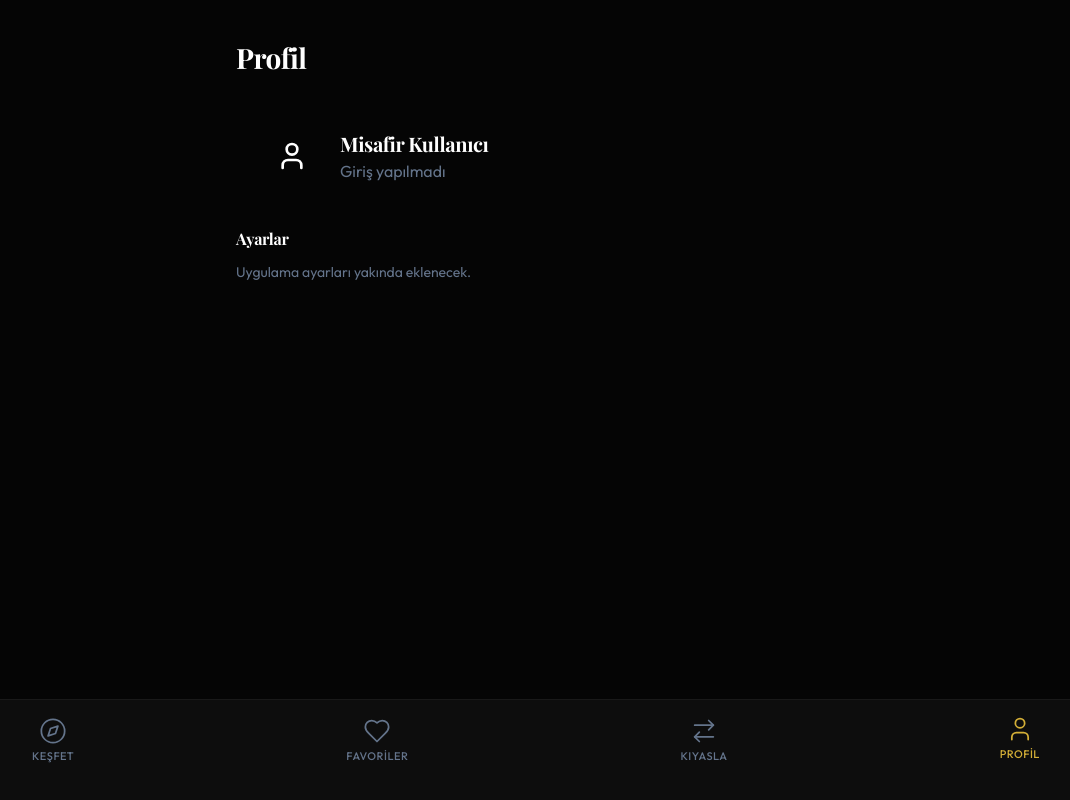
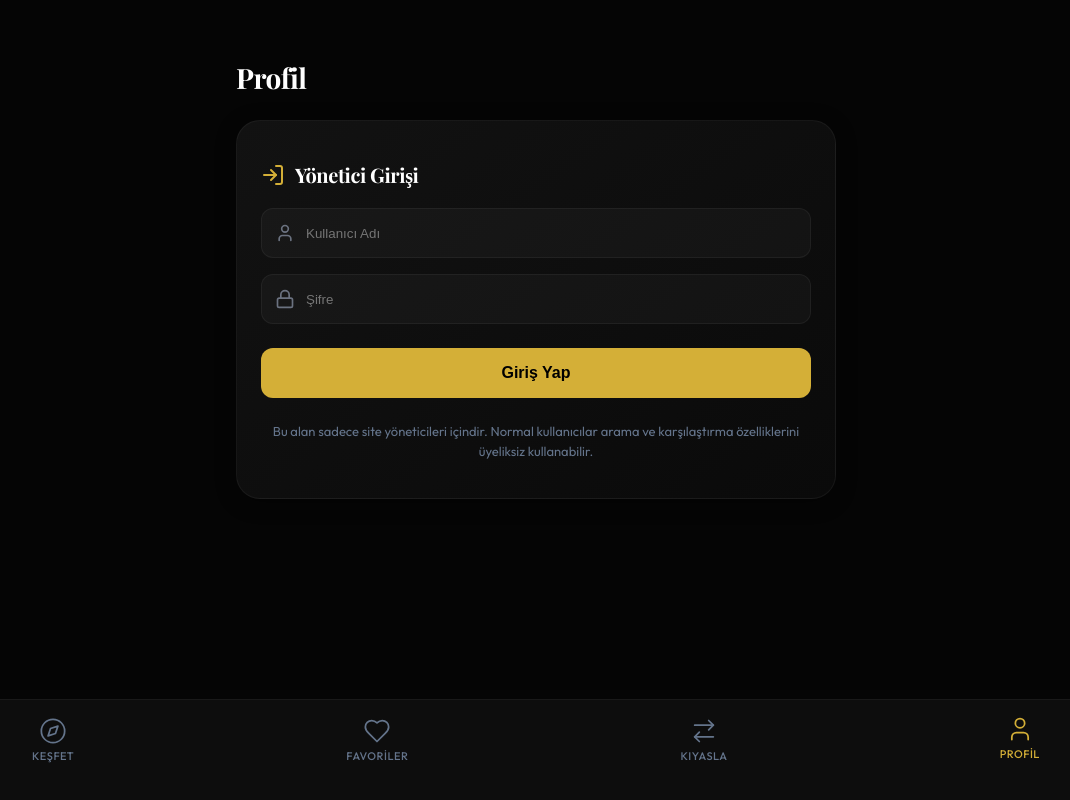
Before and after one commit to scraper-cos/Parfum-Sozluk-Web, a React (Vite) app: page /profile in a window 1280 px wide. Shown: the whole page, without its empty margins (104-1174 px from the left). Built offline with nearby package versions, Linux system fonts and the light colour scheme; a web font is replaced by a local one.

Commit message:
Update ProfilePage.jsx

```diff
--- a/src/pages/ProfilePage.jsx
+++ b/src/pages/ProfilePage.jsx
@@ -1,35 +1,153 @@
-import React from 'react';
-import { User } from 'lucide-react';
+import React, { useState } from 'react';
+import { User, LogIn, LogOut, ShieldCheck, Lock, User as UserIcon } from 'lucide-react';
+import { useAuth } from '../context/AuthContext';
 
 const ProfilePage = () => {
+    const { isAdmin, login, logout } = useAuth();
+
+    // Login Form State
+    const [username, setUsername] = useState('');
+    const [password, setPassword] = useState('');
+    const [error, setError] = useState('');
+
+    const handleLogin = (e) => {
+        e.preventDefault();
+        setError('');
+        const result = login(username, password);
+        if (!result.success) {
+            setError(result.message);
+        } else {
+            setUsername('');
+            setPassword('');
+        }
+    };
+
+    if (isAdmin) {
         return (
-        <div className="container">
-            <header style={{ marginBottom: '24px' }}>
+            <div className="container" style={{ paddingBottom: '100px' }}>
+                <header style={{ marginBottom: '24px', paddingTop: '20px' }}>
                     <h1 style={{ fontSize: '28px', fontWeight: 'bold', marginBottom: '8px' }}>Profil</h1>
                 </header>
 
-            <div className="card" style={{ display: 'flex', alignItems: 'center', gap: '16px', padding: '24px' }}>
+                <div className="premium-card" style={{ padding: '24px', borderRadius: '24px', marginBottom: '24px', background: 'linear-gradient(145deg, #1a1a1a 0%, #0d0d0d 100%)', border: '1px solid #D4AF37' }}>
+                    <div style={{ display: 'flex', alignItems: 'center', gap: '16px', marginBottom: '20px' }}>
                         <div style={{
                             width: '64px',
                             height: '64px',
                             borderRadius: '50%',
-                    backgroundColor: 'var(--primary-color)',
+                            backgroundColor: 'rgba(212, 175, 55, 0.1)',
                             display: 'flex',
                             alignItems: 'center',
                             justifyContent: 'center',
-                    color: '#fff'
+                            color: '#D4AF37',
+                            border: '1px solid rgba(212, 175, 55, 0.3)'
                         }}>
-                    <User size={32} />
+                            <ShieldCheck size={32} />
                         </div>
                         <div>
-                    <h2 style={{ fontSize: '20px', margin: '0 0 4px 0' }}>Misafir Kullanıcı</h2>
-                    <p style={{ color: 'var(--text-muted)', margin: 0 }}>Giriş yapılmadı</p>
+                            <h2 style={{ fontSize: '20px', margin: '0 0 4px 0', color: 'white' }}>Yönetici Hesabı</h2>
+                            <p style={{ color: '#D4AF37', margin: 0, fontSize: '14px' }}>Tam Yetkili</p>
                         </div>
                     </div>
 
-            <div className="card">
-                <h3 style={{ fontSize: '16px', marginBottom: '12px' }}>Ayarlar</h3>
-                <p style={{ color: 'var(--text-muted)', fontSize: '14px' }}>Uygulama ayarları yakında eklenecek.</p>
+                    <div style={{ padding: '16px', backgroundColor: 'rgba(255,255,255,0.05)', borderRadius: '12px', marginBottom: '20px' }}>
+                        <p style={{ margin: 0, color: '#d1d5db', fontSize: '14px' }}>
+                            Şu anda yönetici modundasınız. Parfüm detay sayfalarında "Düzenle" butonunu görebilir, fiyatları güncelleyebilir ve muadilleri yönetebilirsiniz.
+                        </p>
+                    </div>
+
+                    <button
+                        onClick={logout}
+                        style={{
+                            width: '100%',
+                            padding: '16px',
+                            borderRadius: '16px',
+                            border: '1px solid #ef4444',
+                            backgroundColor: 'rgba(239, 68, 68, 0.1)',
+                            color: '#ef4444',
+                            fontSize: '16px',
+                            fontWeight: '600',
+                            cursor: 'pointer',
+                            display: 'flex',
+                            alignItems: 'center',
+                            justifyContent: 'center',
+                            gap: '8px'
+                        }}
+                    >
+                        <LogOut size={20} />
+                        Yönetici Çıkışı Yap
+                    </button>
+                </div>
+            </div>
+        );
+    }
+
+    return (
+        <div className="container" style={{ paddingBottom: '100px' }}>
+            <header style={{ marginBottom: '24px', paddingTop: '20px' }}>
+                <h1 style={{ fontSize: '28px', fontWeight: 'bold', marginBottom: '8px' }}>Profil</h1>
+            </header>
+
+            <div className="card premium-card" style={{ padding: '24px', borderRadius: '24px' }}>
+                <h2 style={{ fontSize: '20px', fontWeight: 'bold', marginBottom: '20px', display: 'flex', alignItems: 'center', gap: '10px' }}>
+                    <LogIn size={24} color="#D4AF37" />
+                    Yönetici Girişi
+                </h2>
+
+                <form onSubmit={handleLogin} style={{ display: 'flex', flexDirection: 'column', gap: '16px' }}>
+
+                    {error && (
+                        <div style={{ padding: '12px', backgroundColor: 'rgba(239, 68, 68, 0.1)', border: '1px solid #ef4444', borderRadius: '12px', color: '#ef4444', fontSize: '14px' }}>
+                            {error}
+                        </div>
+                    )}
+
+                    <div style={{ position: 'relative' }}>
+                        <UserIcon size={20} color="#6b7280" style={{ position: 'absolute', left: '14px', top: '50%', transform: 'translateY(-50%)' }} />
+                        <input
+                            type="text"
+                            placeholder="Kullanıcı Adı"
+                            value={username}
+                            onChange={(e) => setUsername(e.target.value)}
+                            className="input premium-input"
+                            style={{ width: '100%', paddingLeft: '44px', height: '50px', borderRadius: '12px', boxSizing: 'border-box' }}
+                        />
+                    </div>
+
+                    <div style={{ position: 'relative' }}>
+                        <Lock size={20} color="#6b7280" style={{ position: 'absolute', left: '14px', top: '50%', transform: 'translateY(-50%)' }} />
+                        <input
+                            type="password"
+                            placeholder="Şifre"
+                            value={password}
+                            onChange={(e) => setPassword(e.target.value)}
+                            className="input premium-input"
+                            style={{ width: '100%', paddingLeft: '44px', height: '50px', borderRadius: '12px', boxSizing: 'border-box' }}
+                        />
+                    </div>
+
+                    <button
+                        type="submit"
+                        className="btn-primary"
+                        style={{
+                            marginTop: '8px',
+                            backgroundColor: '#D4AF37',
+                            color: '#000',
+                            height: '50px',
+                            borderRadius: '12px',
+                            fontSize: '16px',
+                            fontWeight: 'bold',
+                            border: 'none',
+                            cursor: 'pointer'
+                        }}
+                    >
+                        Giriş Yap
+                    </button>
+                </form>
+
+                <p style={{ marginTop: '24px', color: 'var(--text-muted)', fontSize: '13px', textAlign: 'center', lineHeight: '1.5' }}>
+                    Bu alan sadece site yöneticileri içindir. Normal kullanıcılar arama ve karşılaştırma özelliklerini üyeliksiz kullanabilir.
+                </p>
             </div>
         </div>
     );
```
Lines whose indentation alone changed are shown as unchanged.
